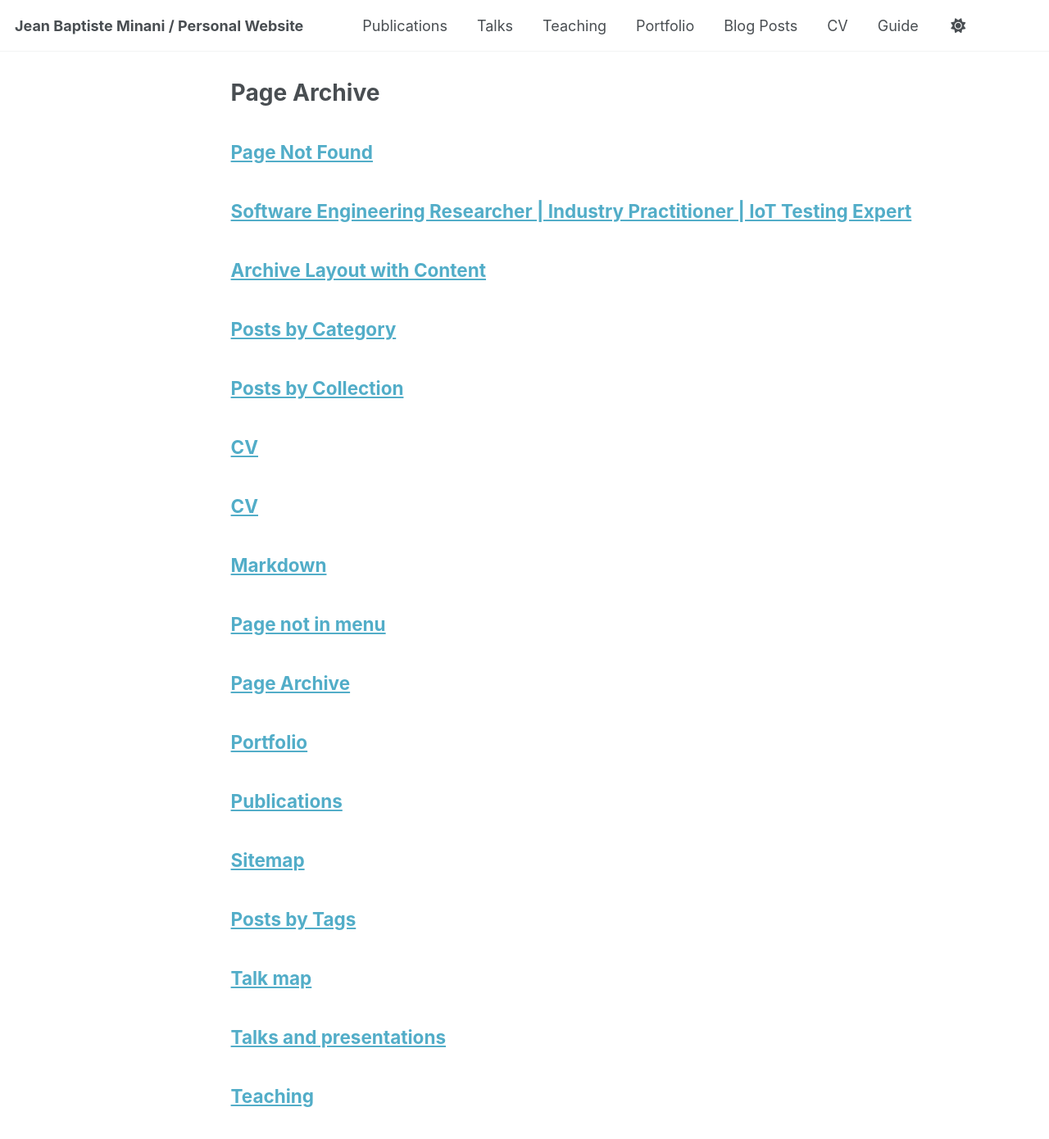
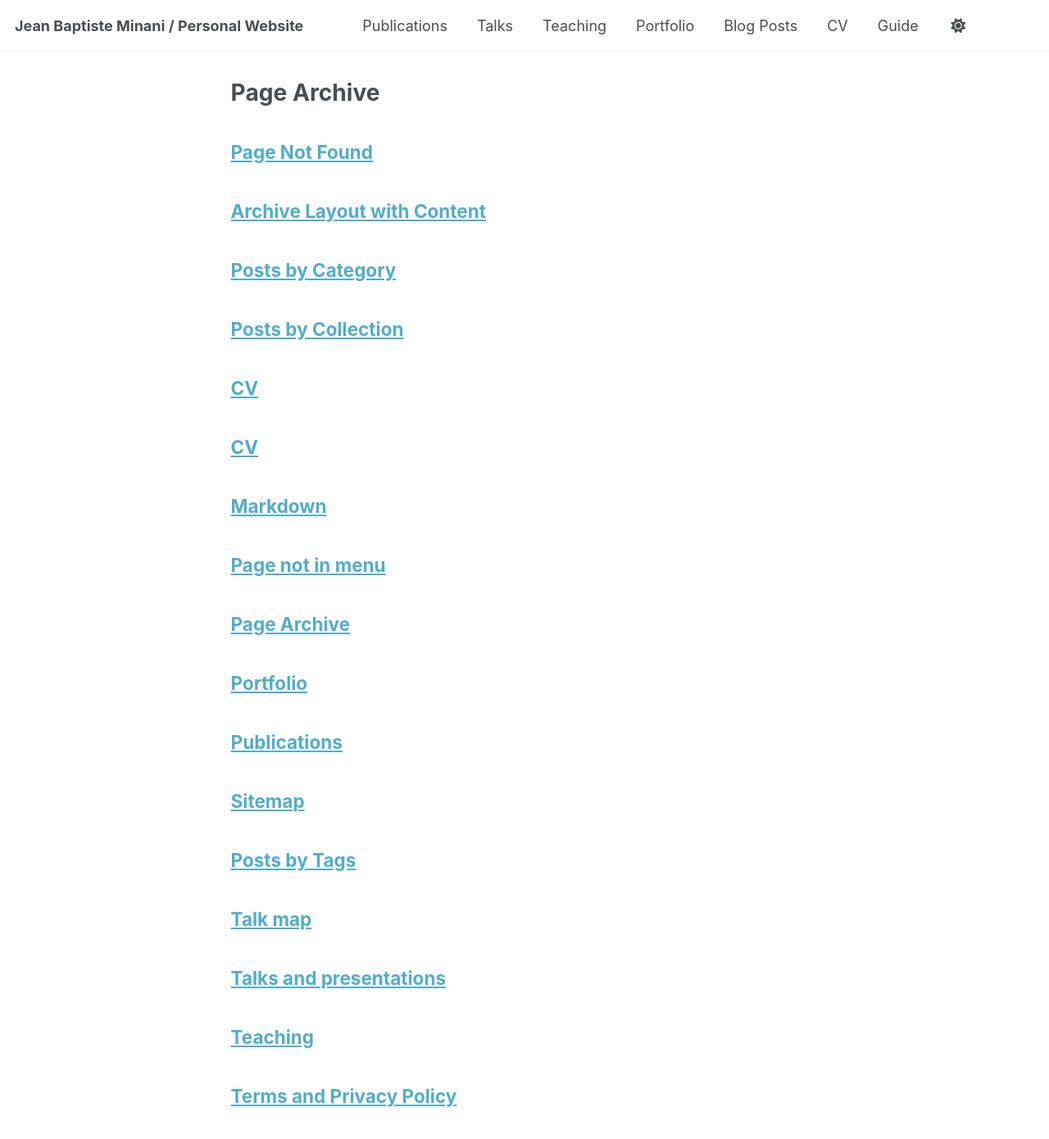
Before and after one commit to jeanbaptisteminani/jeanbaptisteminani.github.io, a Jekyll site: the page built from _pages/page-archive.html, in a window 1280 px wide and 1400 px high. Shown: the top 1390 px of the window at 82% size. Built offline with Jekyll 4.4.1, drawn with Linux system fonts in a browser that asks for light colours; a script that is not in the unit is left out.

Commit message:
Update about.md

```diff
--- a/_pages/about.md
+++ b/_pages/about.md
@@ -1,20 +1,9 @@
----
-permalink: /
-title: "Software Engineering Researcher | Industry Practitioner | IoT Testing Expert"
-author_profile: true
-redirect_from:
-  - /about/
-  - /about.html
----
-
 ## Research Statement
-======
 My research lies at the intersection of software engineering and artificial intelligence, with a strong focus on software testing, requirements engineering, and system architectures. I am particularly interested in leveraging Large Language Models (LLMs) and Knowledge Graphs to automate test generation and system validation from natural language documents such as use case specifications and product manuals. During my Ph.D. at Concordia University, I addressed real-world challenges in testing complex IoT and government systems by proposing foundational taxonomies, empirically validated frameworks, and novel test automation strategies.
 
 My recent work explores integrating AI to generate reliable, reproducible test cases without relying on manually crafted rules or large training datasets, while minimizing hallucinations from LLMs. I aim to advance the field by developing scalable tools for automated testing, detecting design anti-patterns in microservice architectures, and building open-source platforms that support empirical research and industrial collaboration. My research is grounded in real-world applicability and aims to bridge academic innovation with practical impact.
 
 ## Teaching Philosophy
-======
 As a passionate educator and researcher in software engineering with over 14 years of teaching and mentoring experience, I strive to create an inclusive, engaging, and intellectually stimulating environment. My teaching philosophy emphasizes a balance between foundational knowledge and hands-on learning, helping students build both confidence and practical skills to solve real-world problems.
 
 I prioritize project-based learning to bridge theory with application. Whether guiding students through the design of a LinkedIn-like platform or mentoring interns on government software projects, I encourage creativity, critical thinking, and teamwork. My experience spans diverse educational contexts—from undergraduate teaching at AUCA and graduate-level assistance at Carnegie Mellon University to supporting software engineering courses during my Ph.D. at Concordia University.
```
